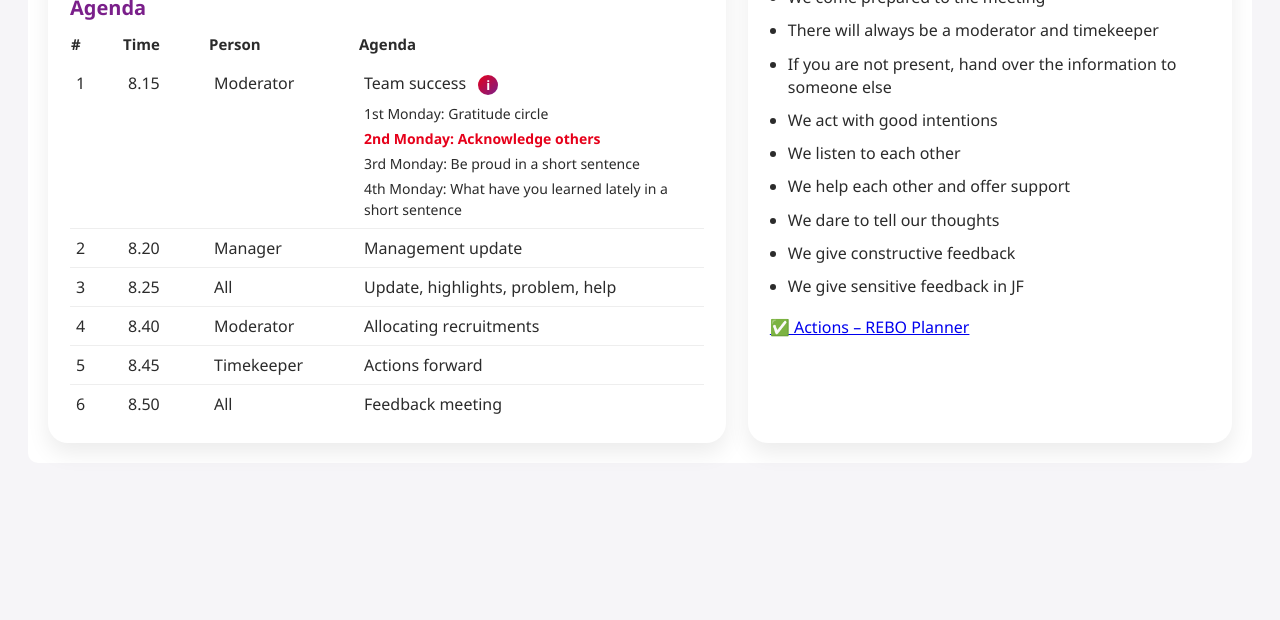
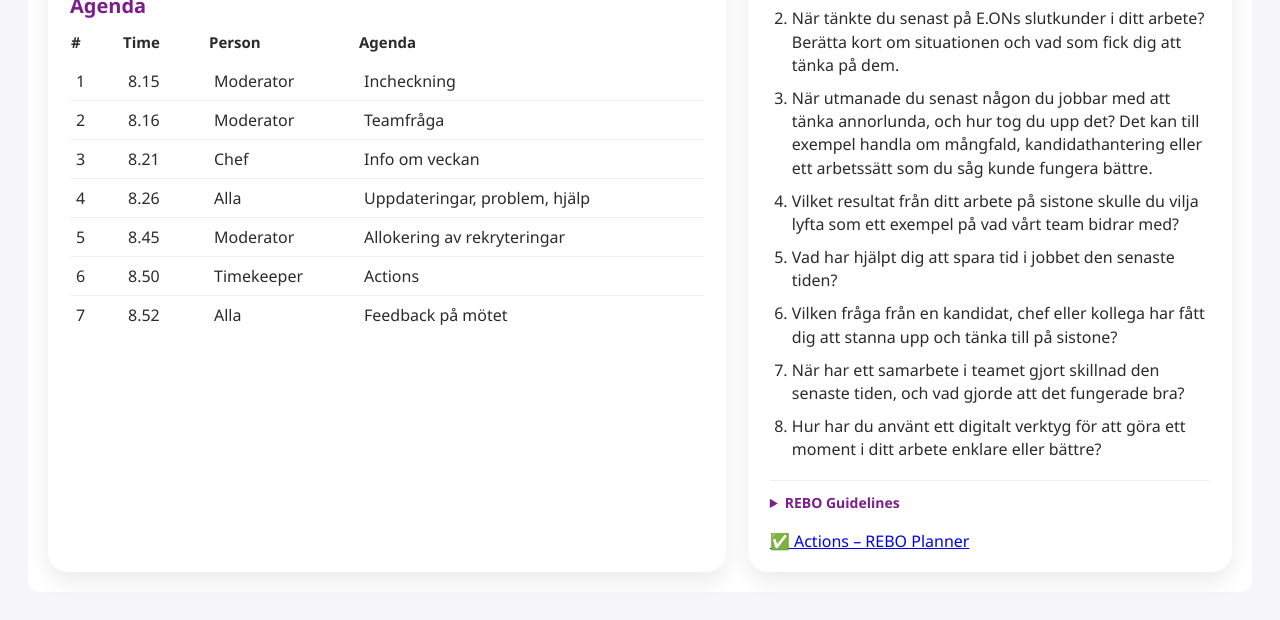
Before and after one commit to PAEXvibes/REBO-meets, a plain HTML site: page index.html in a window 1280 px wide. Shown: the part 427-1047 px from the top of the page. Before the commit the page ends 918 px from the top, so only its background shows below. Drawn offline with Linux system fonts and the light colour scheme.

Commit message:
index.html

```diff
--- a/index.html
+++ b/index.html
@@ -1,3 +1,6 @@
+
+
+
 <!DOCTYPE html>
 <html lang="sv">
 
@@ -269,63 +272,30 @@ tr:not(:last-child) td{
 }
 
 
-/* =========================
-   WEEKLY AGENDA DETAILS
-========================= */
-
-.agenda-details{
-    margin-top:8px;
+.weekly-questions{
+    padding-left:22px;
+    margin:8px 0 0;
+}
+
+.weekly-guidelines{
+    border-top:1px solid #eee;
+    margin-top:18px;
+    padding-top:12px;
     font-size:14px;
-    line-height:1.5;
-}
-
-.agenda-details span{
-    display:block;
-    margin-top:4px;
-}
-
-.bold{
-    font-weight:800;
-    color:var(--eon-red);
-}
-
-
-/* =========================
-   INFO TOOLTIP
-========================= */
-
-.info{
-    position:relative;
-    display:inline-flex;
-    align-items:center;
-    justify-content:center;
-    width:20px;
-    height:20px;
-    border-radius:999px;
-    margin-left:8px;
-    background:var(--gradient);
-    color:#fff;
-    font-size:13px;
-    font-weight:800;
-    cursor:default;
-    vertical-align:middle;
-}
-
-.info img{
-    position:absolute;
-    top:26px;
-    left:0;
-    width:624px;
-    max-width:min(80vw,624px);
-    border-radius:12px;
-    box-shadow:var(--shadow);
-    display:none;
-    z-index:50;
-    background:#fff;
-}
-
-.info:hover img{
-    display:block;
+}
+
+.weekly-guidelines summary{
+    color:var(--eon-purple);
+    font-weight:700;
+    cursor:pointer;
+}
+
+.weekly-agenda-scroll{
+    overflow-x:auto;
+}
+
+#weekly .dual-rolebox{
+    max-width:100%;
 }
 
 
@@ -425,39 +395,6 @@ li{
 <div class="topbar">
 
 
-    <!-- WEEKLY TIMER -->
-
-    <div class="timer-column">
-
-        <div
-            class="timer"
-            id="weeklyTimer"
-        >
-            05:00
-        </div>
-
-        <div class="timer-buttons">
-
-            <button
-                type="button"
-                onclick="startWeeklyTimer(5)"
-            >
-                5 min
-            </button>
-
-            <button
-                type="button"
-                onclick="startWeeklyTimer(15)"
-            >
-                15 min
-            </button>
-
-        </div>
-
-    </div>
-
-
-
     <!-- WEEKLY ROLES -->
 
     <div
@@ -564,194 +501,83 @@ li{
 <!-- WEEKLY CONTENT -->
 
 <div class="container">
-
-
-    <!-- LEFT -->
-
     <div class="card">
-
-        <div
-            class="clock"
-            id="weeklyClock"
-        >
-            --:--
-        </div>
-
-
+        <div class="clock" id="weeklyClock">--:--</div>
         <h2>Agenda</h2>
 
-
+        <div class="weekly-agenda-scroll">
             <table>
-
+                <thead>
                     <tr>
-
-                <th style="width:52px;">
-                    #
-                </th>
-
-                <th style="width:86px;">
-                    Time
-                </th>
-
-                <th style="width:150px;">
-                    Person
-                </th>
-
-                <th>
-                    Agenda
-                </th>
-
+                        <th scope="col" style="width:52px">#</th>
+                        <th scope="col" style="width:86px">Time</th>
+                        <th scope="col" style="width:150px">Person</th>
+                        <th scope="col">Agenda</th>
                     </tr>
-
-
-
+                </thead>
+                <tbody>
                     <tr>
-
                         <td>1</td>
-
                         <td>8.15</td>
-
                         <td>Moderator</td>
-
-                <td>
-
-                    Team success
-
-                    <span
-                        class="info"
-                        title="Team Success info"
-                    >
-                        i
-
-                        <img
-                            src="team-success.png"
-                            alt="Team Success"
-                        >
-
-                    </span>
-
-
-                    <div
-                        class="agenda-details"
-                        id="mondays"
-                    >
-
-                        <span>
-                            1st Monday: Gratitude circle
-                        </span>
-
-                        <span>
-                            2nd Monday: Acknowledge others
-                        </span>
-
-                        <span>
-                            3rd Monday: Be proud in a short sentence
-                        </span>
-
-                        <span>
-                            4th Monday: What have you learned lately in a short sentence
-                        </span>
-
-                    </div>
-
-                </td>
-
+                        <td>Incheckning</td>
                     </tr>
-
-
-
                     <tr>
-
                         <td>2</td>
-
-                <td>8.20</td>
-
-                <td>Manager</td>
-
-                <td>
-                    Management update
-                </td>
-
+                        <td>8.16</td>
+                        <td>Moderator</td>
+                        <td>Teamfråga</td>
                     </tr>
-
-
-
                     <tr>
-
                         <td>3</td>
-
-                <td>8.25</td>
-
-                <td>All</td>
-
-                <td>
-                    Update, highlights, problem, help
-                </td>
-
+                        <td>8.21</td>
+                        <td>Chef</td>
+                        <td>Info om veckan</td>
                     </tr>
-
-
-
                     <tr>
-
                         <td>4</td>
-
-                <td>8.40</td>
-
+                        <td>8.26</td>
+                        <td>Alla</td>
+                        <td>Uppdateringar, problem, hjälp</td>
+                    </tr>
+                    <tr>
+                        <td>5</td>
+                        <td>8.45</td>
                         <td>Moderator</td>
-
-                <td>
-                    Allocating recruitments
-                </td>
-
+                        <td>Allokering av rekryteringar</td>
                     </tr>
-
-
-
                     <tr>
-
-                <td>5</td>
-
-                <td>8.45</td>
-
+                        <td>6</td>
+                        <td>8.50</td>
                         <td>Timekeeper</td>
-
-                <td>
-                    Actions forward
-                </td>
-
+                        <td>Actions</td>
                     </tr>
-
-
-
                     <tr>
-
-                <td>6</td>
-
-                <td>8.50</td>
-
-                <td>All</td>
-
-                <td>
-                    Feedback meeting
-                </td>
-
+                        <td>7</td>
+                        <td>8.52</td>
+                        <td>Alla</td>
+                        <td>Feedback på mötet</td>
                     </tr>
-
+                </tbody>
             </table>
-
-    </div>
-
-
-
-    <!-- RIGHT -->
+        </div>
+    </div>
 
     <div class="card">
-
-        <h2>
-            REBO Guidelines
-        </h2>
-
+        <h2>Teamfrågor</h2>
+        <ol class="weekly-questions">
+            <li>Vad har gått smidigare än förväntat i ditt arbete den senaste veckan?</li>
+            <li>När tänkte du senast på E.ONs slutkunder i ditt arbete? Berätta kort om situationen och vad som fick dig att tänka på dem.</li>
+            <li>När utmanade du senast någon du jobbar med att tänka annorlunda, och hur tog du upp det? Det kan till exempel handla om mångfald, kandidathantering eller ett arbetssätt som du såg kunde fungera bättre.</li>
+            <li>Vilket resultat från ditt arbete på sistone skulle du vilja lyfta som ett exempel på vad vårt team bidrar med?</li>
+            <li>Vad har hjälpt dig att spara tid i jobbet den senaste tiden?</li>
+            <li>Vilken fråga från en kandidat, chef eller kollega har fått dig att stanna upp och tänka till på sistone?</li>
+            <li>När har ett samarbete i teamet gjort skillnad den senaste tiden, och vad gjorde att det fungerade bra?</li>
+            <li>Hur har du använt ett digitalt verktyg för att göra ett moment i ditt arbete enklare eller bättre?</li>
+        </ol>
+
+        <details class="weekly-guidelines">
+            <summary>REBO Guidelines</summary>
             <ul>
 
                 <li>
@@ -795,7 +621,7 @@ li{
                 </li>
 
             </ul>
-
+        </details>
 
         <div class="actions-box">
 
@@ -808,10 +634,7 @@ li{
             </a>
 
         </div>
-
-    </div>
-
-
+    </div>
 </div>
 
 </div>
@@ -1296,76 +1119,6 @@ setInterval(
     updateClocks,
     1000
 );
-
-
-
-/* =========================
-   WEEKLY TIMER
-========================= */
-
-let weeklyTimerInterval;
-
-
-function startWeeklyTimer(minutes){
-
-    clearInterval(
-        weeklyTimerInterval
-    );
-
-
-    let seconds=
-        minutes*60;
-
-
-    function renderWeeklyTimer(){
-
-        const min=
-            String(
-                Math.floor(seconds/60)
-            )
-            .padStart(2,"0");
-
-
-        const sec=
-            String(
-                seconds%60
-            )
-            .padStart(2,"0");
-
-
-        document
-            .getElementById("weeklyTimer")
-            .innerText=
-            `${min}:${sec}`;
-
-    }
-
-
-    renderWeeklyTimer();
-
-
-    weeklyTimerInterval=
-        setInterval(()=>{
-
-            seconds--;
-
-
-            if(seconds<0){
-
-                clearInterval(
-                    weeklyTimerInterval
-                );
-
-                return;
-
-            }
-
-
-            renderWeeklyTimer();
-
-        },1000);
-
-}
 
 
 
@@ -1769,46 +1522,6 @@ document
 
 
 /* =====================================================
-   WEEKLY MONDAY ACTIVITY
-===================================================== */
-
-const mondayIndex=
-    (
-        (
-            currentWeek-14
-        )
-        %
-        4
-        +
-        4
-    )
-    %
-    4;
-
-
-const mondayLines=
-    document.querySelectorAll(
-        "#mondays span"
-    );
-
-
-if(
-    mondayLines[
-        mondayIndex
-    ]
-){
-
-    mondayLines[
-        mondayIndex
-    ]
-    .classList
-    .add("bold");
-
-}
-
-
-
-/* =====================================================
    MONTHLY ROTATION
    Changes ONLY on the 1st of each month
 ===================================================== */
```
Lines whose indentation alone changed are shown as unchanged.
